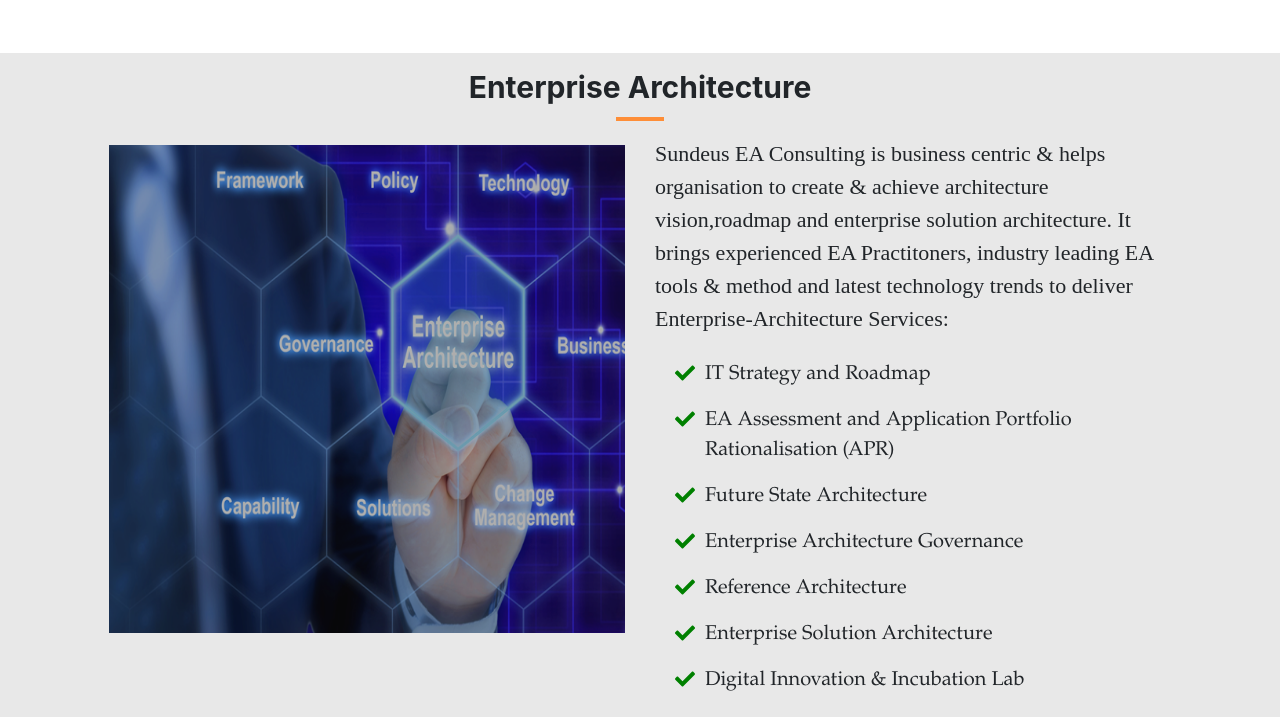
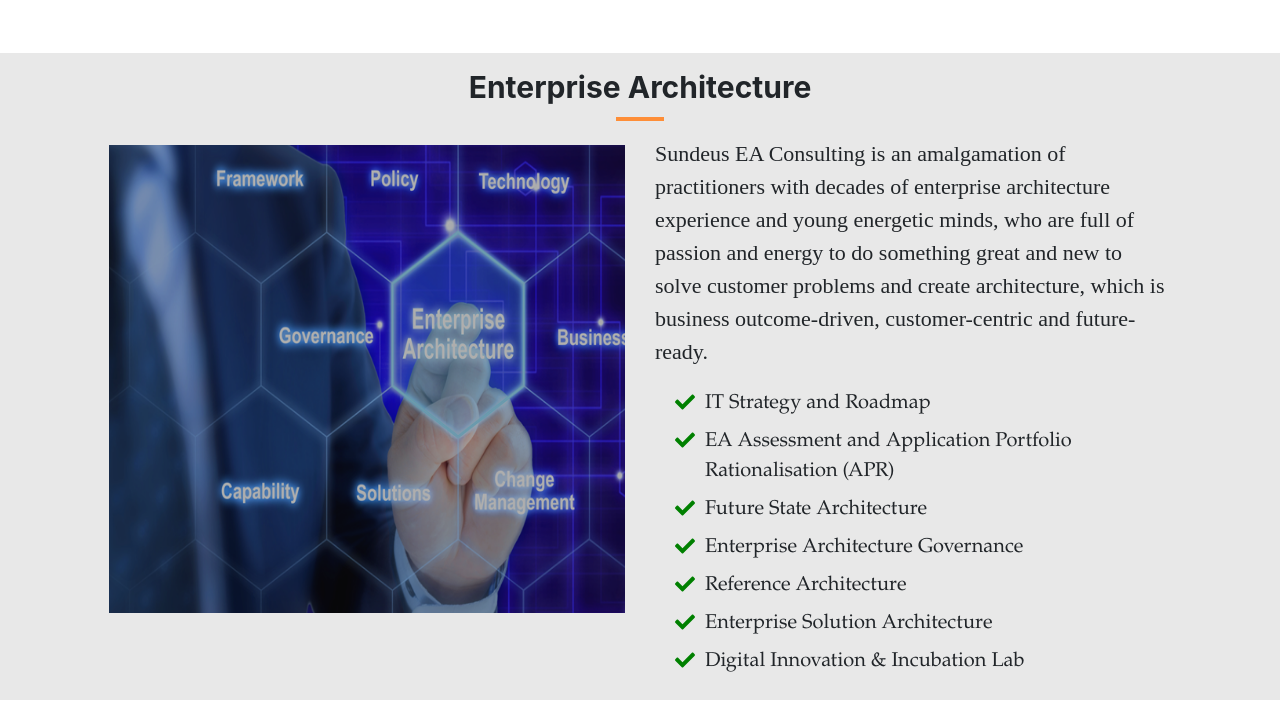
Before and after one commit to sundeus/SundeusWebSite, a plain HTML site: page SundeusOff.html in a window 1280 px wide. Shown: the part 640-1357 px from the top of the page. Drawn offline with nearby package versions, Linux system fonts and the light colour scheme.

Commit message:
EA Content change
change

```diff
--- a/SundeusOff.html
+++ b/SundeusOff.html
@@ -189,19 +189,17 @@
         <div class="row">
             <div class="col-md-6 mt-2">
                 <img src="Website_Images/Sundeus_offering/EA Final.png" style="width: 100%;height: 85%;">
-
-
-          </div>
+           </div>
           <div class="col-md-6 spac_mob">
-            <p class="enterl smmobfont">Sundeus EA Consulting is business centric & helps organisation to create & achieve architecture vision,roadmap and enterprise solution architecture. It brings experienced EA Practitoners, industry leading EA tools & method and latest technology trends to deliver Enterprise-Architecture Services:</p>
+            <p class="enterl smmobfont">Sundeus EA Consulting is an amalgamation of practitioners with decades of enterprise architecture experience and young energetic minds, who are full of passion and energy to do something great and new to solve customer problems and create architecture, which is business outcome-driven, customer-centric and future-ready.</p>
             <ul class="enterprise_laut fa-ul">
-              <li class="py-2"><i class="fa-li fa fa-check mt-1"></i>IT Strategy and Roadmap</li>
-              <li class="py-2"><i class="fa-li fa fa-check mt-1"></i>EA Assessment and Application Portfolio Rationalisation (APR)</li>
-              <li class="py-2"><i class="fa-li fa fa-check mt-1"></i>Future State Architecture</li>
-              <li class="py-2"><i class="fa-li fa fa-check mt-1"></i>Enterprise Architecture Governance</li>
-              <li class="py-2"><i class="fa-li fa fa-check mt-1"></i>Reference Architecture</li>
-              <li class="py-2"><i class="fa-li fa fa-check mt-1"></i>Enterprise Solution Architecture</li>
-              <li class="py-2"><i class="fa-li fa fa-check mt-1"></i>Digital Innovation & Incubation Lab</li>
+              <li class="py-1"><i class="fa-li fa fa-check mt-1"></i>IT Strategy and Roadmap</li>
+              <li class="py-1"><i class="fa-li fa fa-check mt-1"></i>EA Assessment and Application Portfolio Rationalisation (APR)</li>
+              <li class="py-1"><i class="fa-li fa fa-check mt-1"></i>Future State Architecture</li>
+              <li class="py-1"><i class="fa-li fa fa-check mt-1"></i>Enterprise Architecture Governance</li>
+              <li class="py-1"><i class="fa-li fa fa-check mt-1"></i>Reference Architecture</li>
+              <li class="py-1"><i class="fa-li fa fa-check mt-1"></i>Enterprise Solution Architecture</li>
+              <li class="py-1"><i class="fa-li fa fa-check mt-1"></i>Digital Innovation & Incubation Lab</li>
 
             </ul>
             <!-- <p class="ml-3"><i class="fa fa-check mr-2" aria-hidden="true"></i>
@@ -306,9 +304,9 @@
               <div class="col-md-6 spac_mobbt">
                 <p class="enterl smmobfont">Artificial Intelligence is bringing value to the business through deep insight, decision making & intelligent automation. Sundeus AI Consultants are upto the mark with the industry leading AI research and technology innovations. We have the right expertise supported by our AI Lab to provide required business driven AI features and capabilities. Our key expertise area includes:</p>
                <ul class="enterprise_laut fa-ul">
-                <li class="py-2"><i class="fa-li fa fa-check mt-1"></i>Google AI Hub </li>
-                <li class="py-2"><i class="fa-li fa fa-check mt-1"></i> Azure Cognitive Services</li>
-                <li class="py-2"><i class="fa-li fa fa-check mt-1"></i>Open Source Framework (Tensorflow, PyTorch)</li>
+                <li class="py-3"><i class="fa-li fa fa-check mt-1"></i>Google AI Hub </li>
+                <li class="py-3"><i class="fa-li fa fa-check mt-1"></i> Azure Cognitive Services</li>
+                <li class="py-3"><i class="fa-li fa fa-check mt-1"></i>Open Source Framework (Tensorflow, PyTorch)</li>
 
                   <!-- <p class="ml-3"><i class="fa fa-check mr-2" aria-hidden="true"></i>
                     Enterprise Architecture Governance </p>
```
Also changed, not shown: index.html (+1 -1 lines).
